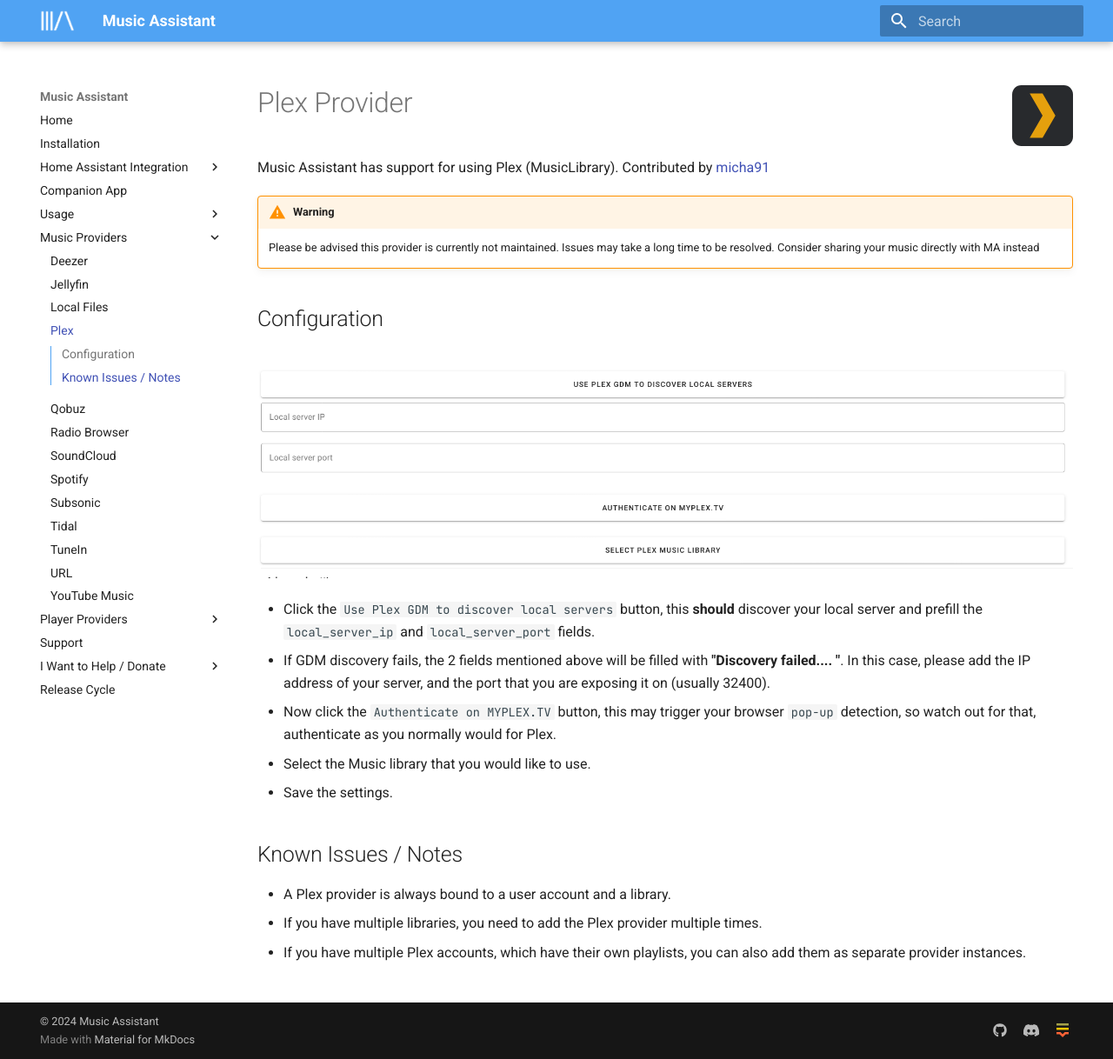
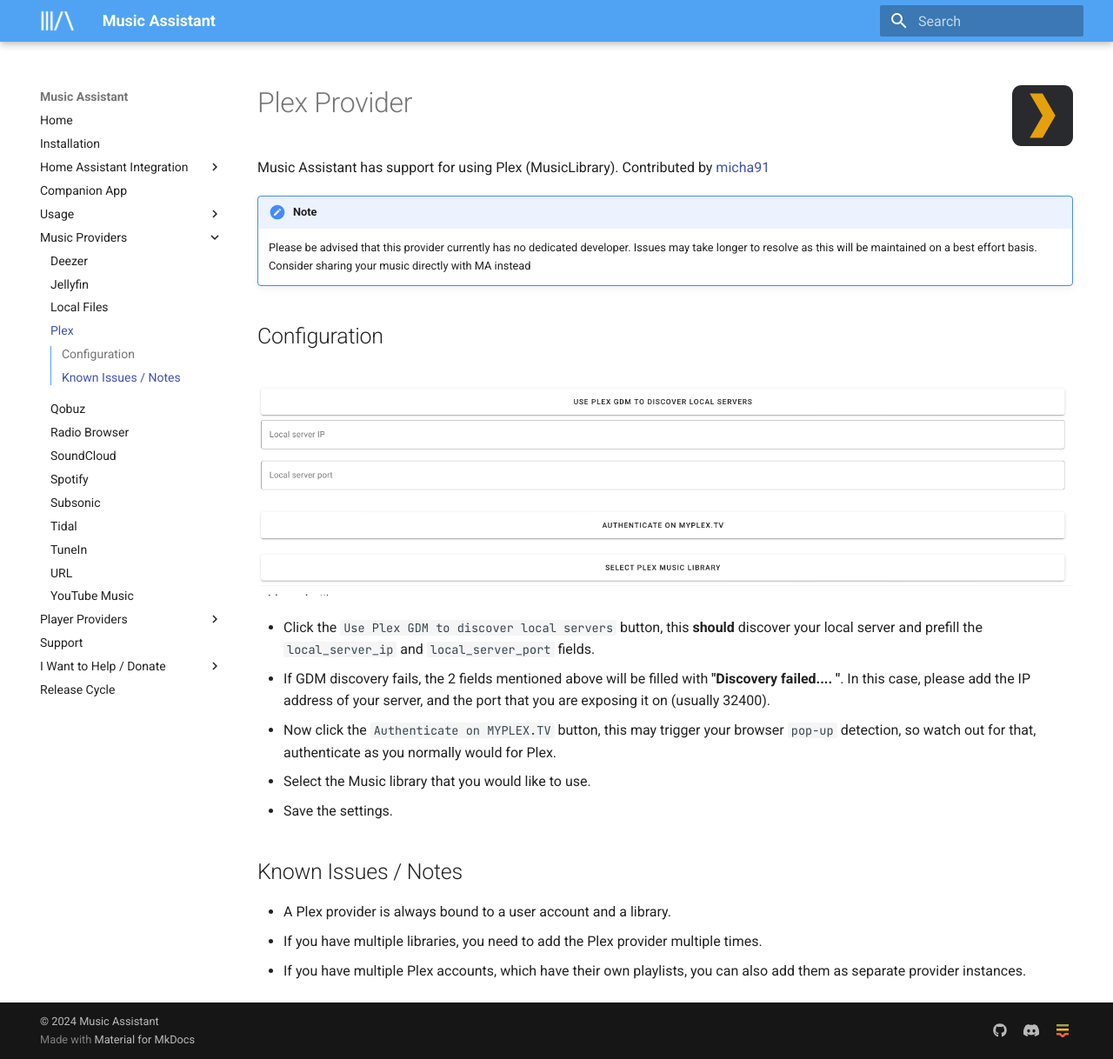
Before and after one commit to pwbriggs/music-assistant.github.io, an MkDocs documentation site: the page built from docs/music-providers/plex.md, in a window 1280 px wide and 1218 px high. Shown: the whole window at 87% size. Built offline with MkDocs 1.6.1 and Material for MkDocs 9.7.7, drawn with Linux system fonts in a browser that asks for light colours.

Commit message:
Adjust disclaimer

```diff
--- a/docs/music-providers/plex.md
+++ b/docs/music-providers/plex.md
@@ -2,8 +2,8 @@
 
 Music Assistant has support for using Plex (MusicLibrary). Contributed by [micha91](https://github.com/micha91)
 
-!!! warning
-    Please be advised this provider is currently not maintained. Issues may take a long time to be resolved. Consider sharing your music directly with MA instead
+!!! note
+    Please be advised that this provider currently has no dedicated developer. Issues may take longer to resolve as this will be maintained on a best effort basis. Consider sharing your music directly with MA instead
 
 ## Configuration
 
```
